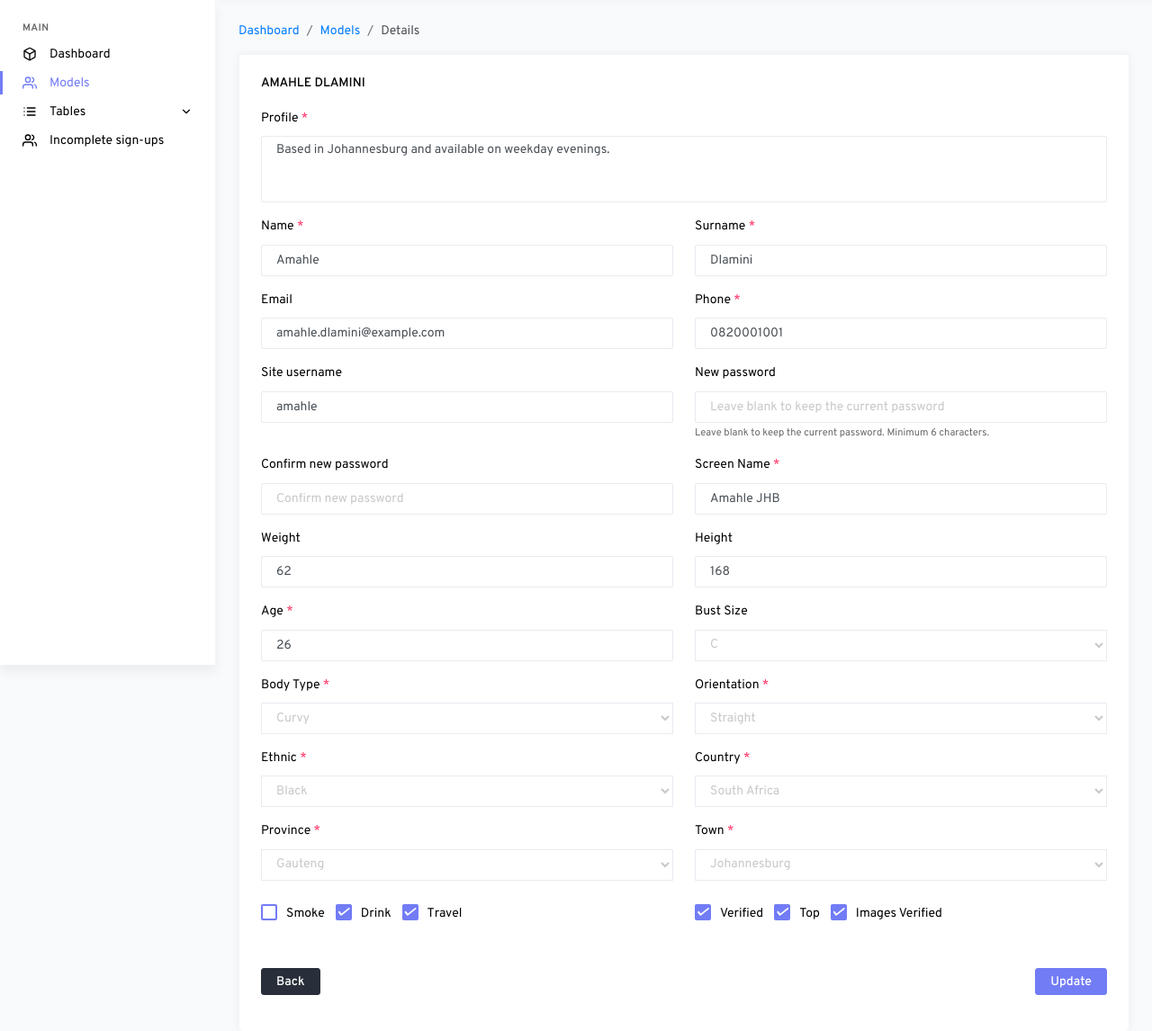
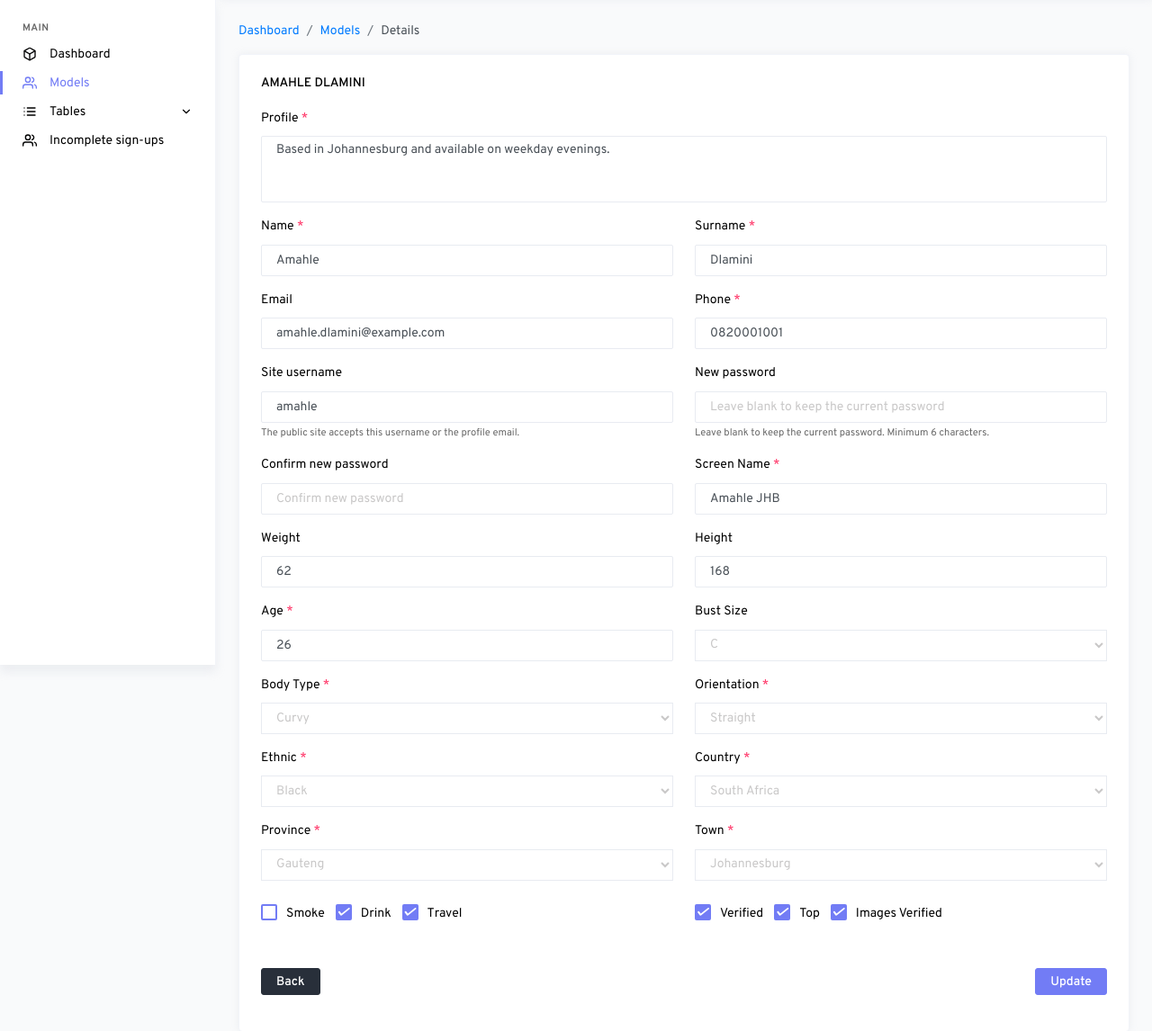
Before and after one commit to Hi5Digital/LG, a Laravel app: page /models/1 in a window 1280 px wide. Shown: the part 61-1207 px from the top of the page at 90% size. Run offline with Laravel 8, Linux system fonts and the light colour scheme; a user stored in the database is signed in; data comes from the database, SQL or seed files in the repository; data that the repository does not hold is empty.

Commit message:
Login updated.

```diff
--- a/resources/views/models/_fields.blade.php
+++ b/resources/views/models/_fields.blade.php
@@ -48,6 +48,7 @@
         <div class="form-group">
             <label for="username">Site username</label>
             <input type="text" class="form-control @error('username') is-invalid @enderror" name="username" id="username" maxlength="255" autocomplete="off" placeholder="Site username" value="{{ old('username', optional($model_login)->username) }}">
+            <small class="form-text text-muted">The public site accepts this username or the profile email.</small>
             @error('username')
             <span class="invalid-feedback" role="alert"><strong>{{ $message }}</strong></span>
             @enderror
```
